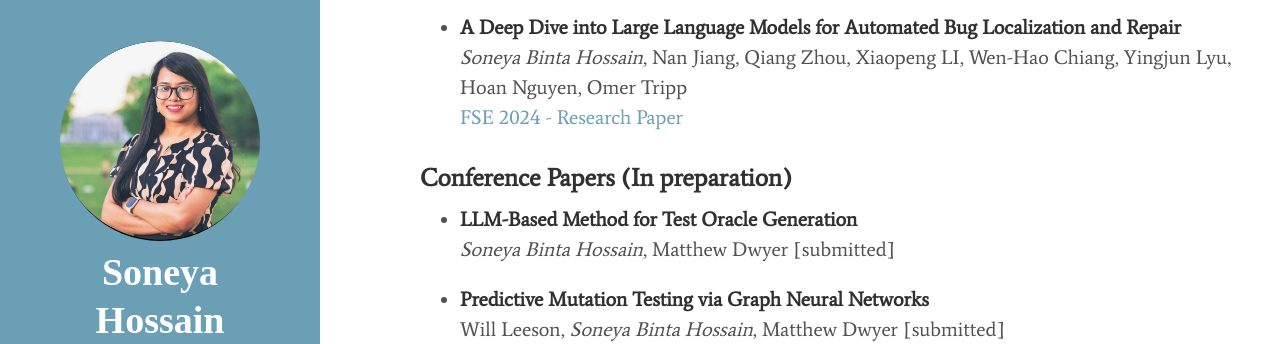
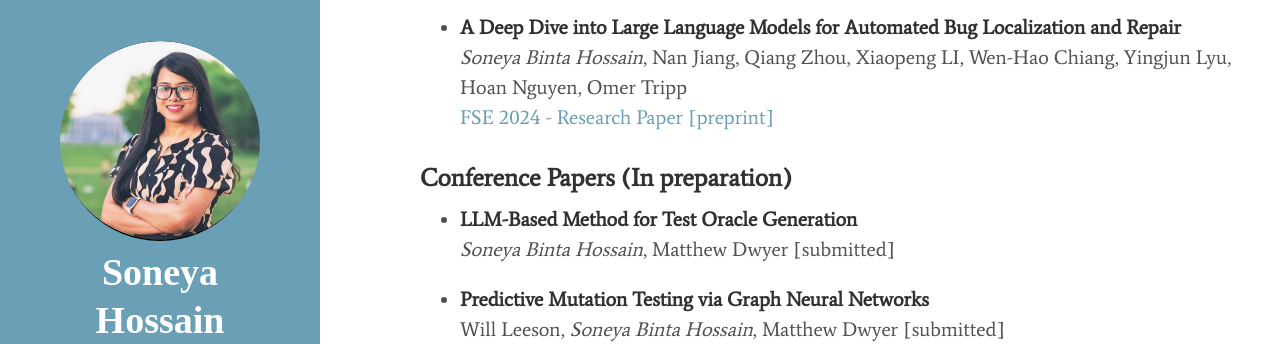
Before and after one commit to soneyahossain/soneyahossain.github.io, a Jekyll site: the page built from publications.md, in a window 1280 px wide and 1384 px high. Shown: the part 649-993 px from the top of the window. Built offline with Jekyll 4.4.1, drawn with Linux system fonts in a browser that asks for light colours; cached includes are drawn as plain includes.

Commit message:
Update publications.md

```diff
--- a/publications.md
+++ b/publications.md
@@ -27,7 +27,8 @@
 
 * **A Deep Dive into Large Language Models for Automated Bug Localization and Repair** <br />
   *Soneya Binta Hossain*, Nan Jiang, Qiang Zhou, Xiaopeng LI, Wen-Hao Chiang, Yingjun Lyu, Hoan Nguyen, Omer Tripp <br />
-  [FSE 2024 - Research Paper](https://doi.org/10.48550/arXiv.2404.11595)
+  [FSE 2024 - Research Paper](https://2024.esec-fse.org/details/fse-2024-research-papers/17/A-Deep-Dive-into-Large-Language-Models-for-Automated-Bug-Localization-and-Repair)
+   [\[preprint\]](https://doi.org/10.48550/arXiv.2404.11595)
 
 
 ### Conference Papers (In preparation)
```
